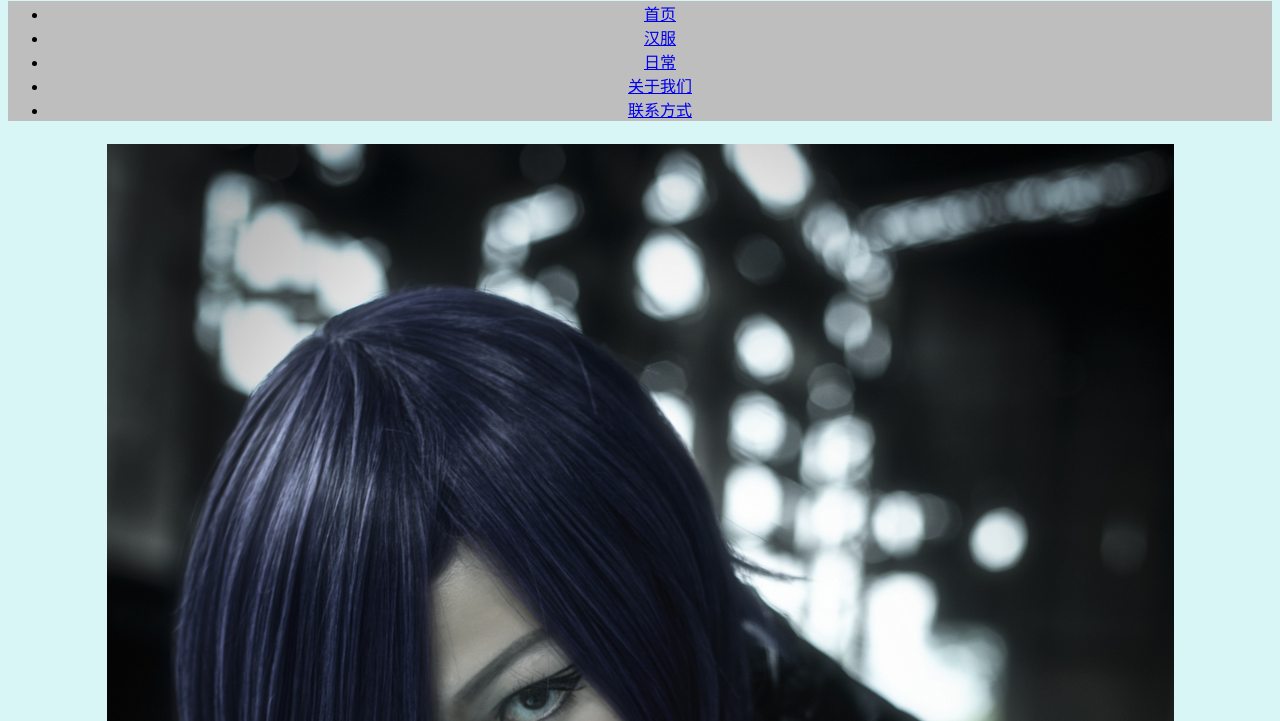
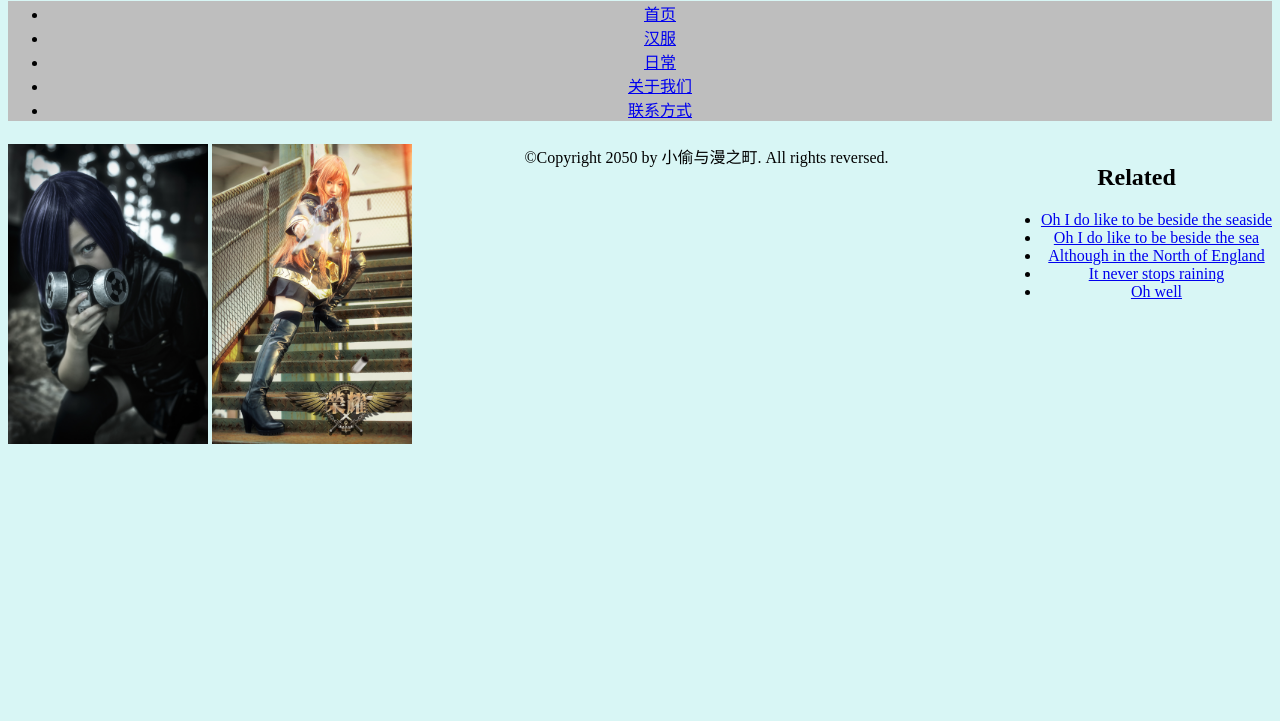
Before and after one commit to sisyphus-zhou/Studio, a plain HTML site: page index.html in a window 1280 px wide. Shown: the part 79-800 px from the top of the page. Drawn offline with Linux system fonts and the light colour scheme.

Commit message:
继续修改

```diff
--- a/css/style.css
+++ b/css/style.css
@@ -10,3 +10,19 @@ nav {
     box-sizing: border-box;
     margin-bottom: 23px;
 }
+/*主展示区*/
+#PIC_NAV {
+    float: left;
+}
+main img{
+    width: 200px;
+    height: 300px;
+}
+/*侧边导航*/
+aside{
+    float: right;
+}
+/*页脚*/
+footer{
+    float: bottom;
+}
--- a/index.html
+++ b/index.html
@@ -26,7 +26,7 @@
     <!--主体内容-->
     <main>
         <!--图片导航-->
-        <div id="PIC NAV">
+        <div id="PIC_NAV">
             <img src="res/G_8N6A2899.jpg" alt="汉服">
             <img src="res/G_8N6A3091.jpg" alt="日常">
         </div>
```
